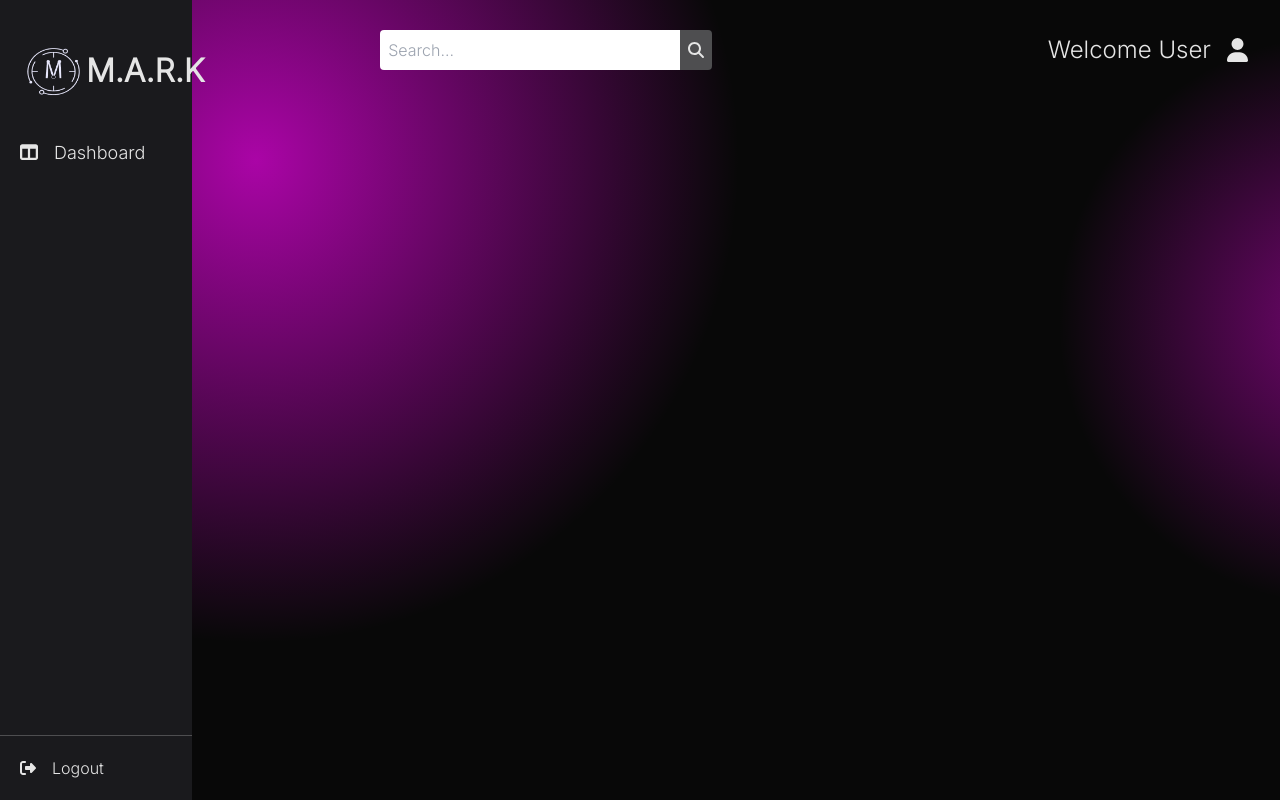
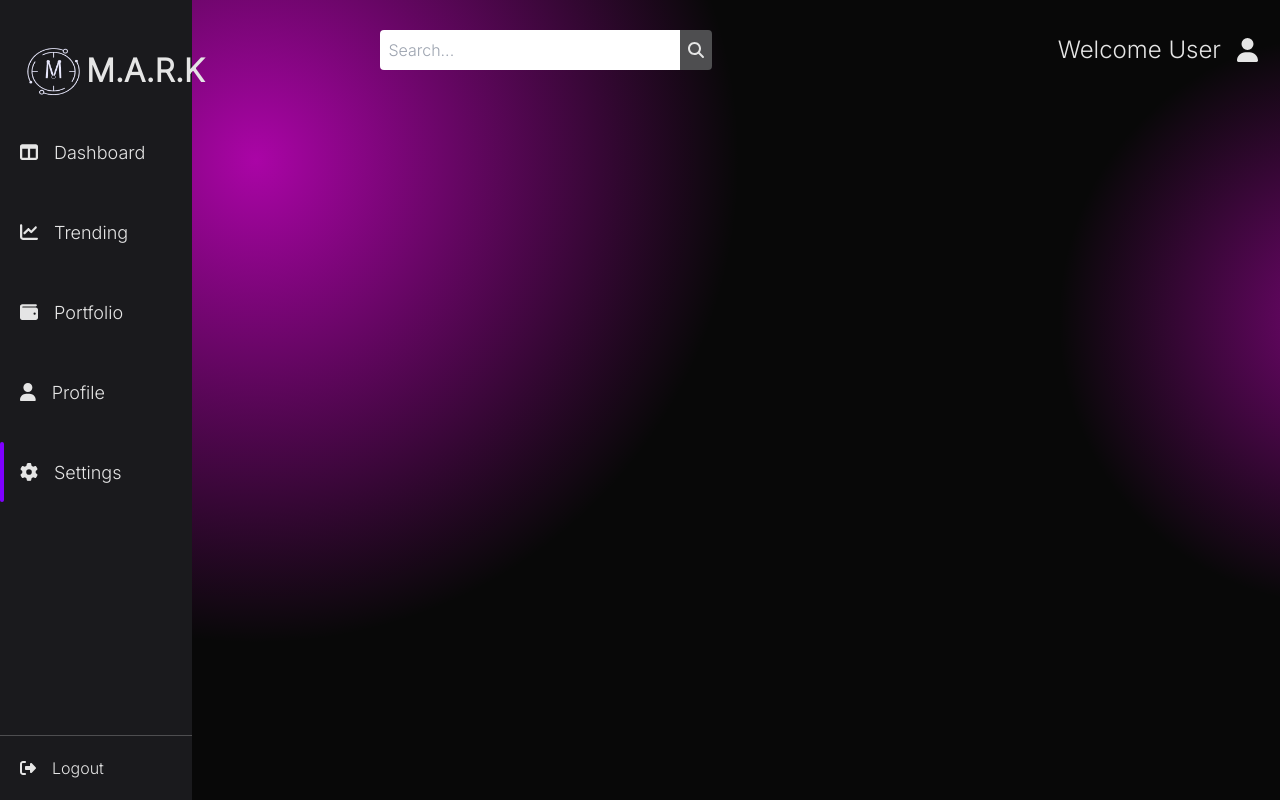
Before and after one commit to YujenM/Decentralized_Curreny, a React (Create React App) app in the folder Frontend/dcfrontend/: page /settings in a window 1280 px wide. Built offline with nearby package versions, Linux system fonts and the light colour scheme; no server answers; sample sign-in values are in the browser's storage; a web font is replaced by a local one.

Commit message:
user data displayed in navbar

```diff
--- a/Frontend/dcfrontend/src/Components/Nabar.jsx
+++ b/Frontend/dcfrontend/src/Components/Nabar.jsx
@@ -27,7 +27,7 @@ const Navbar = () => {
 
     useEffect(() => {
         getUser(); // Fetch user data when the component mounts
-    }, []);
+    }, [getUser]);// eslint-disable-next-line
 
     const showSidebar = () => setSidebar(!sidebar);
 
@@ -35,6 +35,11 @@ const Navbar = () => {
         localStorage.clear();
         window.location.href = '/';
     };
+    const getfirstname=(username)=>{
+        if(username){
+            return username.split(' ')[0];
+        }
+    }
 
     return (
         <div>
@@ -50,7 +55,7 @@ const Navbar = () => {
                 </div>
                 {window.innerWidth >= 900 && (
                     <div className="user-container mr-3">
-                        <p className="mr-4 text-2xl username">Welcome {state.username || 'User'}</p>
+                        <p className="mr-4 text-2xl username">Welcome {getfirstname(state.username )|| 'User'}</p>
                         <FontAwesomeIcon icon={icon.faUser} size="xl" />
                     </div>
                 )}
@@ -69,7 +74,7 @@ const Navbar = () => {
                 </div>
                 {window.innerWidth < 900 && (
                     <div className="user-container-vertical">
-                        <p className="text-2xl username">Welcome <br/>{state.username || 'User'}</p>
+                        <p className="text-2xl username">Welcome {getfirstname(state.username )|| 'User'}</p>
                     </div>
                 )}
                 <ul className="nav-menu-items">
--- a/Frontend/dcfrontend/src/Components/Navbaritems.js
+++ b/Frontend/dcfrontend/src/Components/Navbaritems.js
@@ -10,31 +10,31 @@ export const Navbaritems=[
         cName:'nav-text',
 
     },
-    // {
-    //     title:'Trending',
-    //     'path':'/trending',
-    //     icon : <FontAwesomeIcon icon={icon.faChartLine} />,
-    //     cName:'nav-text',
-    // },
-    // {
-    //     title:'Portfolio',
-    //     'path':'/portfolio',
-    //     icon : <FontAwesomeIcon icon={icon.faWallet} />,
-    //     cName:'nav-text',
-    // },
-    // {
-    //     title:'Profile',
-    //     'path':'/profile',
-    //     icon : <FontAwesomeIcon icon={icon.faUser} />,
-    //     cName:'nav-text',
+    {
+        title:'Trending',
+        'path':'/trending',
+        icon : <FontAwesomeIcon icon={icon.faChartLine} />,
+        cName:'nav-text',
+    },
+    {
+        title:'Portfolio',
+        'path':'/portfolio',
+        icon : <FontAwesomeIcon icon={icon.faWallet} />,
+        cName:'nav-text',
+    },
+    {
+        title:'Profile',
+        'path':'/profile',
+        icon : <FontAwesomeIcon icon={icon.faUser} />,
+        cName:'nav-text',
 
-    // },
-    // {
-    //     title:'Settings',
-    //     'path':'/settings',
-    //     icon : <FontAwesomeIcon icon={icon.faCog} />,
-    //     cName:'nav-text',
-    // }
+    },
+    {
+        title:'Settings',
+        'path':'/settings',
+        icon : <FontAwesomeIcon icon={icon.faCog} />,
+        cName:'nav-text',
+    }
 
 
 
--- a/Frontend/dcfrontend/src/Css/Nav.css
+++ b/Frontend/dcfrontend/src/Css/Nav.css
@@ -26,7 +26,7 @@ body {
     display: flex;
     justify-content: space-between;
     align-items: center;
-    padding: 0 20px;
+    padding: 0 10px;
     position: relative;
 }
 
@@ -35,6 +35,8 @@ body {
     font-size: 24px;
     cursor: pointer;
     display: none;
+
+
 }
 
 .search-container {
```
Also changed, not shown: Frontend/dcfrontend/src/Context/User/Userstate.js (+4 -3 lines).
